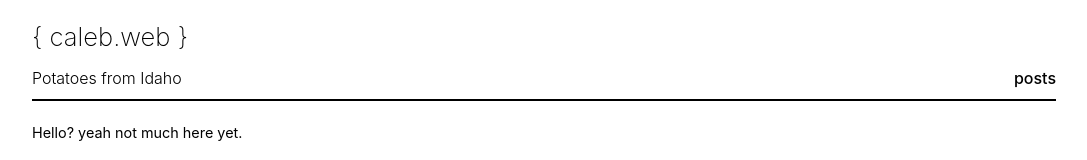
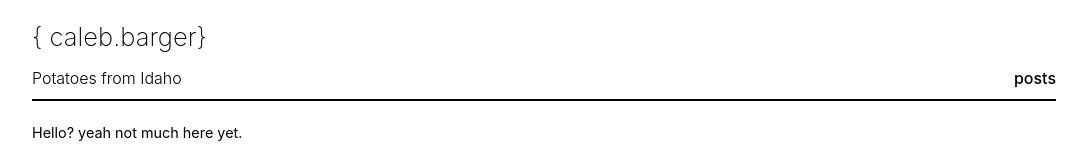
Before and after one commit to Caleb-Barger/caleb.barger, a React (Create React App) app: page / in a window 1280 px wide. Shown: the top 160 px of the page, without its empty margins (96-1183 px from the left). Built offline with nearby package versions, Linux system fonts and the light colour scheme.

Commit message:
housekeeping changes, i.e. renaming site

```diff
--- a/package.json
+++ b/package.json
@@ -18,7 +18,7 @@
     "build": "react-scripts build",
     "test": "react-scripts test",
     "eject": "react-scripts eject",
-		"lintpls": "eslint --fix src"
+    "lintpls": "eslint --fix src"
   },
   "eslintConfig": {
     "extends": [
--- a/public/index.html
+++ b/public/index.html
@@ -21,7 +21,7 @@
       work correctly both with client-side routing and a non-root public URL.
       Learn how to configure a non-root public URL by running `npm run build`.
     -->
-    <title>caleb.blog</title>
+    <title>caleb.barger</title>
   </head>
   <body>
     <noscript>You need to enable JavaScript to run this app.</noscript>
--- a/src/App.jsx
+++ b/src/App.jsx
@@ -33,7 +33,7 @@ function App () {
 		<>
 			<div className="header">
 				<div className="headerText">
-					<h1>{'{ caleb.web }'}</h1>
+					<h1>{'{ caleb.barger}'}</h1>
 					<p>Potatoes from Idaho</p>
 				</div>
 				<Link className="postsLink" to="/">posts</Link>
```
